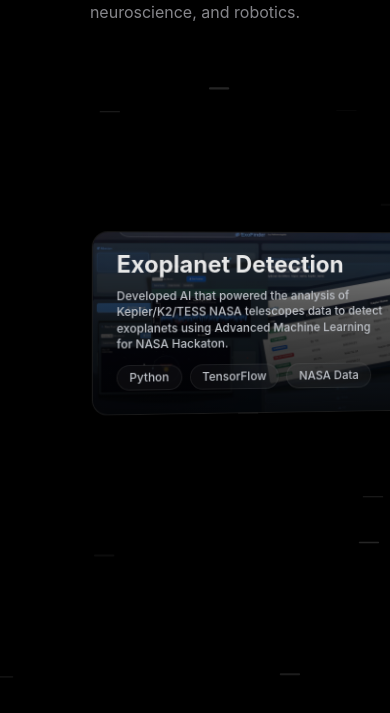
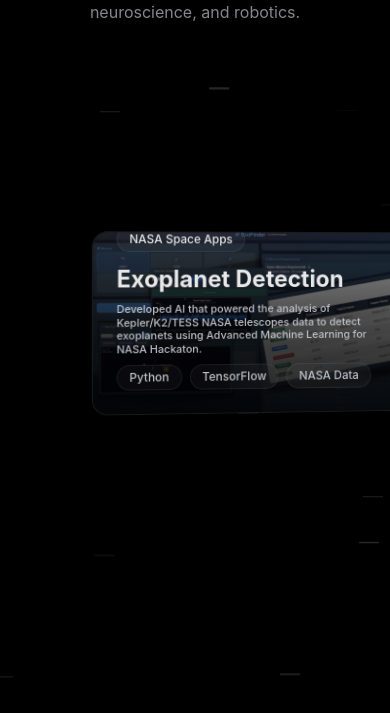
Before and after one commit to jcarljuson/JusonNewPortfolioSite, a Next.js app: page / in a window 390 px wide. Shown: the part 3114-3827 px from the top of the page. Built offline with nearby package versions, Linux system fonts and the light colour scheme; no server answers.

Commit message:
style(projects): further reduce mobile text size and tighten leading for descriptions

```diff
--- a/src/components/Projects.tsx
+++ b/src/components/Projects.tsx
@@ -183,7 +183,7 @@
                                 </h3>
 
                                 {/* Description */}
-                                <p className="text-gray-300 text-xs md:text-sm leading-snug md:leading-relaxed group-hover:text-white transition-colors mb-3 md:mb-4">
+                                <p className="text-gray-300 text-[11px] md:text-sm leading-tight md:leading-relaxed group-hover:text-white transition-colors mb-2 md:mb-4">
                                     {project.description}
                                 </p>
 
```
